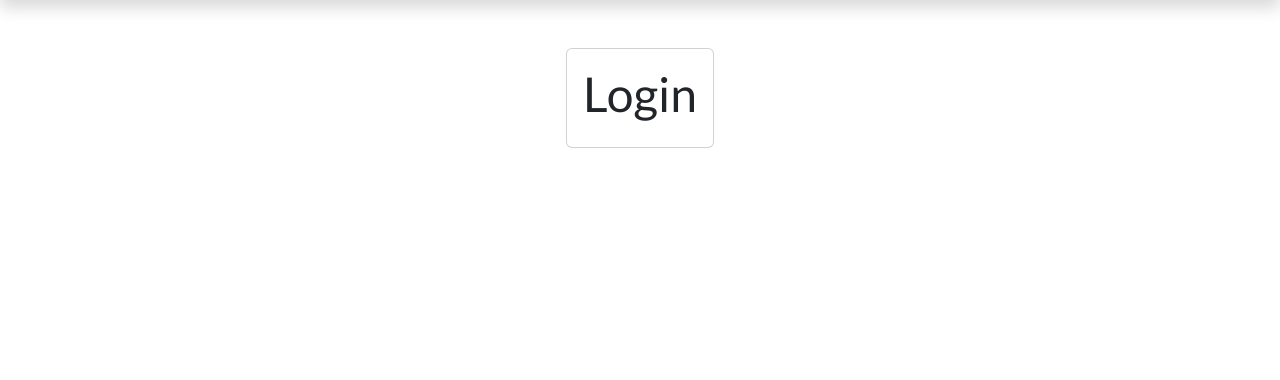
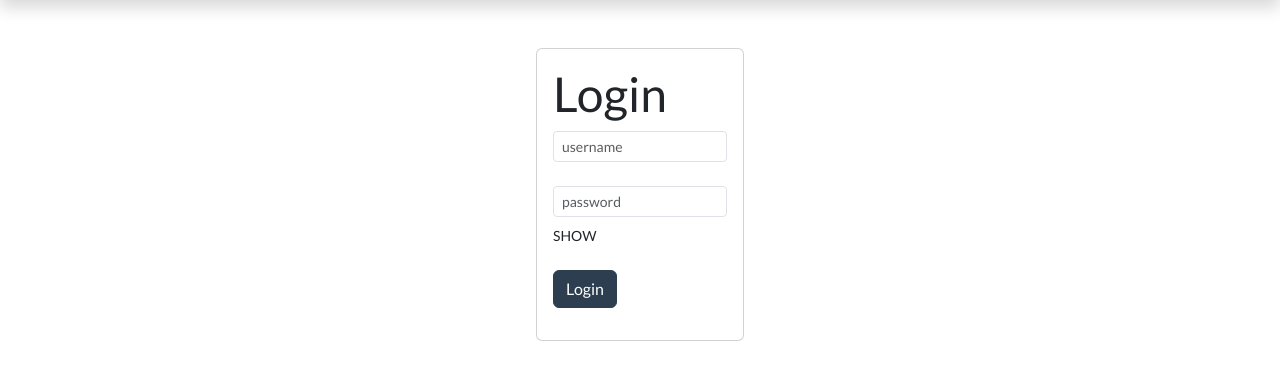
Before and after one commit to kshitizadhikari/PythonProjects, a Django app: page /auth/login in a window 1280 px wide. Shown: the part 48-428 px from the top of the page. Run offline with Django 5.2, Linux system fonts and the light colour scheme; some libraries are stand-ins or nearby versions.

Commit message:
implement login logic

```diff
--- a/FinanceTracker/finance_tracker/authentication/views.py
+++ b/FinanceTracker/finance_tracker/authentication/views.py
@@ -1,7 +1,8 @@
 from django.shortcuts import render, redirect
-from django.utils.encoding import force_bytes
+from django.utils.encoding import force_bytes, force_str, DjangoUnicodeDecodeError
 from django.views import View
 from .utils import token_generator
+from django.contrib import auth
 import json
 import os
 from django.urls import reverse
@@ -70,6 +71,7 @@ class UsernameValidationView(View):
         data = json.loads(request.body)
         form_username = data['username']
 
+
         if not str(form_username).isalnum():
             return JsonResponse({
                 "username_error": "Username should only contain letters and numbers",
@@ -110,10 +112,47 @@ class LoginView(View):
         return render(request, 'authentication/login.html')
 
     def post(self, request):
-        # Handle POST request for login
-        pass
+        username = request.POST['username']
+        password = request.POST['password']
+
+        if not username or not password:
+            messages.error(request, "Please fill all fields")
+            return redirect('login')
+
+        user = auth.authenticate(username=username, password=password)
+
+        if user:
+            if not user.is_active:
+                messages.info(request, "Please activate your account using the link in your email")
+                return redirect('login')
+            auth.login(request, user)
+            messages.success(request, "You have been successfully logged in")
+            return redirect('login')
+        else:
+            messages.error(request, "Invalid credentials")
+            return redirect('login')
+
 
 
 class VerificationView(View):
     def get(self, request, uidb64, token):
+        try:
+            id = force_str(urlsafe_base64_decode(uidb64))
+            user = User.objects.get(pk=id)
+
+            if token_generator.check_token(user, token):
+                if not user.is_active:
+                    user.is_active = True
+                    user.save()
+                    messages.success(request, "Account activated successfully.")
+                else:
+                    messages.info(request, "Account has already been activated.")
+            else:
+                messages.error(request, "Invalid activation link or account already activated.")
+
+        except User.DoesNotExist:
+            messages.error(request, "Invalid activation link.")
+        except Exception as ex:
+            messages.error(request, "An error occurred during account activation.")
+
         return redirect('login')
--- a/FinanceTracker/finance_tracker/templates/authentication/login.html
+++ b/FinanceTracker/finance_tracker/templates/authentication/login.html
@@ -1,11 +1,47 @@
-{% extends "base_auth.html" %}
-
-{% block content %}
+{% extends "base_auth.html" %} {% block content %}
 
 <div>
     <div class="card">
         <div class="card-body">
             <h1>Login</h1>
+            <form action="{% url "login" %}" method="post">
+                {% csrf_token %}
+                <div class="form-group mb-4">
+                    <input
+                        type="text"
+                        name="username"
+                        id="usernameField"
+                        class="form-control form-control-sm"
+                        placeholder="username"
+                    />
+                    <div
+                        class="invalid-feedback"
+                        id="invalidFeedback"
+                        style="display: none"
+                    >
+                        <p></p>
+                    </div>
+                </div>
+                <div class="form-group mb-2">
+                    <input
+                        type="password"
+                        name="password"
+                        id="passwordField"
+                        class="form-control form-control-sm"
+                        placeholder="password"
+                    />
+                </div>
+                <small class="text-sm float-right showPassword">SHOW</small>
+
+                <div class="form-group mt-4">
+                    <input
+                        type="submit"
+                        value="Login"
+                        id="submitBtn"
+                        class="btn btn-primary btn-block"
+                    />
+                </div>
+            </form>
         </div>
     </div>
 </div>
```
